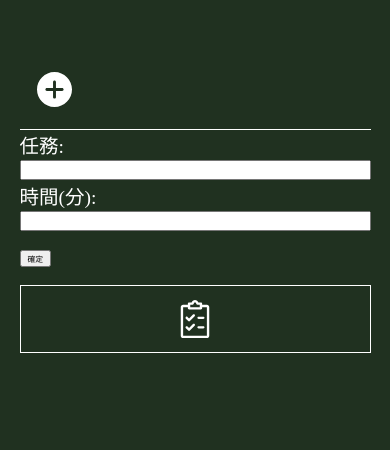
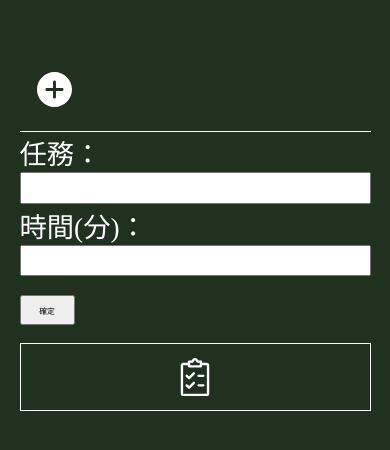
Before and after one commit to kairis7854/fruit_clock, a React (Create React App) app: page / in a window 390 px wide. Both pictures are taken after a click on the element 195 px from the left and 1400 px from the top of the page. Shown: the part 978-1428 px from the top of the page. Built offline with nearby package versions, Linux system fonts and the light colour scheme.

Commit message:
chore(list-add): adjust list-add styles

```diff
--- a/src/containers/list-add.js
+++ b/src/containers/list-add.js
@@ -38,7 +38,7 @@ const ListAdd = props =>{
       </div>
       <form className='ListAdd' onSubmit={onSubmit} >
         <label>
-          任務:
+          任務：
           <br/>
           <input
             name="mission"
@@ -48,14 +48,14 @@ const ListAdd = props =>{
         </label>
         <br />
         <label>
-          時間(分):
+          時間(分)：
           <input
             name="time"
             type="text"
             value={data.time}
             onChange={getData.bind(this)} />
         </label>
-        <button >確定</button>
+        <button className='ListAdd_button'>確定</button>
       </form>
       <div className="ListAdd-icon-list-wrap" onClick={()=>{props.setListType(false)}}>
           <img src={shoppingList} className="ListAdd-icon-list" alt="logo" />
--- a/src/containers/list-add.less
+++ b/src/containers/list-add.less
@@ -53,12 +53,7 @@
     }
   }
   @media (max-width:480px) {
-    font-size: 5vw;
-    input{
-      height: 5vw;
-      font-size: 5vw;
-      width: 100%;
-    }
+    font-size: 7vw;
     .ListAdd-icon-listAdd-wrap{
       border-bottom:1px white solid;
       .ListAdd-icon-listAdd{
@@ -67,7 +62,16 @@
         padding:5%;
       }
     }
-
+    input{
+      min-height: 30px;
+      height: 8vw;
+      font-size: 8vw;
+      width: 100%;
+    }
+    .ListAdd_button{
+      width: 55px;
+      height: 30px;
+    }
     .ListAdd-icon-list-wrap{
       display:flex;
       justify-content:center ;
```
Also changed, not shown: 10 other files (tests, documents, lock files or other folders).
